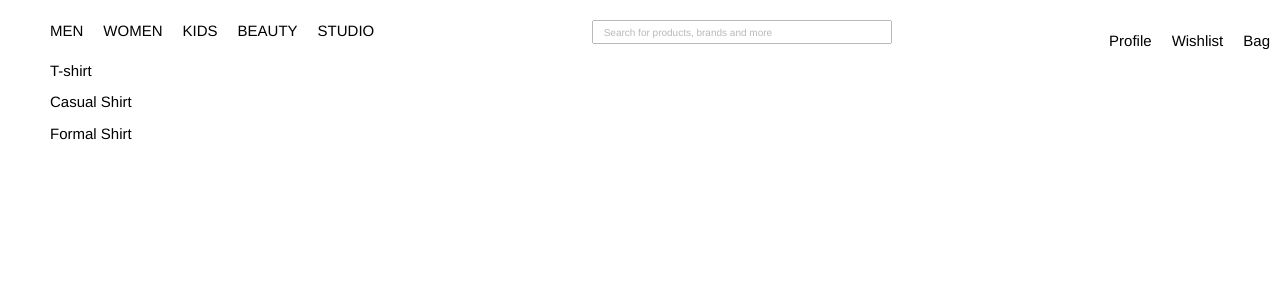
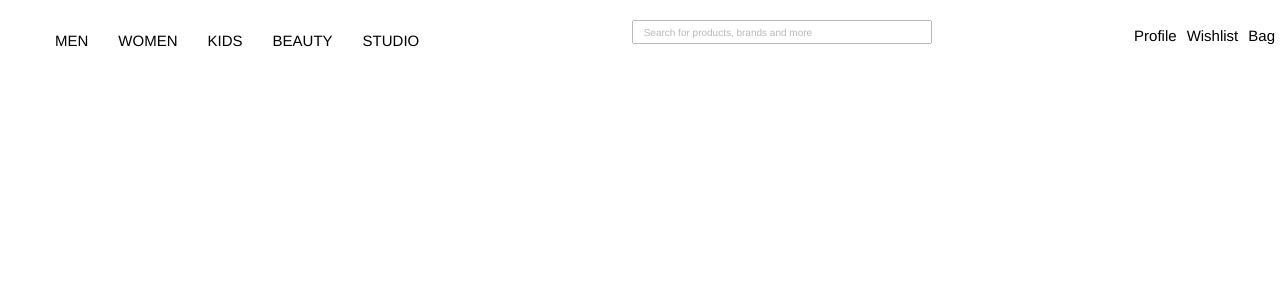
Before and after one commit to suganth4/quality-bazaar, a Vue app: page / in a window 1280 px wide. Shown: the top 300 px of the page. Built offline with nearby package versions, Linux system fonts and the light colour scheme.

Commit message:
--- Auto-Git Commit ---

```diff
--- a/src/components/login-qa.vue
+++ b/src/components/login-qa.vue
@@ -20,24 +20,44 @@
             <div class="option">
                 <ul class="menu">
                     <li id="options-list-1">
-                        <a href="" >MEN</a>
+                        <a href="" id="men-menu">MEN</a>
                         <div id="men">
                             <a href="">T-shirt</a>
                             <a href="">Casual Shirt</a>
                             <a href="">Formal Shirt</a>
                         </div>
                     </li>
-                    <li>
-                        <a href="" id="options-list-2">WOMEN</a>
+                    <li id="options-list-2">
+                        <a href="" id="women-menu">WOMEN</a>
+                        <div id="women">
+                            <a href="">T-shirt</a>
+                            <a href="">Casual Shirt</a>
+                            <a href="">Formal Shirt</a>
+                        </div>
                     </li>
-                    <li>
-                        <a href="" id="options-list-3">KIDS</a>
+                    <li id="options-list-3">
+                        <a href="" id="kids-menu">KIDS</a>
+                        <div id="kids">
+                            <a href="">T-shirt</a>
+                            <a href="">Casual Shirt</a>
+                            <a href="">Formal Shirt</a>
+                        </div>
                     </li>
-                    <li>
-                        <a href="" id="options-list-4">BEAUTY</a>
+                    <li id="options-list-4">
+                        <a href="" id="beauty-menu">BEAUTY</a>
+                        <div id="beauty">
+                            <a href="">T-shirt</a>
+                            <a href="">Casual Shirt</a>
+                            <a href="">Formal Shirt</a>
+                        </div>
                     </li>
-                    <li>
-                        <a href="" id="options-list-5">STUDIO</a>
+                    <li id="options-list-5">
+                        <a href="" id="studio-menu">STUDIO</a>
+                       <div id="studio">
+                            <a href="">T-shirt</a>
+                            <a href="">Casual Shirt</a>
+                            <a href="">Formal Shirt</a>
+                        </div>
                     </li>
                 </ul>
             </div>
@@ -73,27 +93,30 @@ export default {
 .menu li {
     display: inline-block;
 }
-#options-list-1 a,#options-list-2,#options-list-3,#options-list-4,#options-list-5,.kart {
+li {
+    padding: 10px;
+}
+#options-list-1 a,#options-list-2 a,#options-list-3 a,#options-list-4 a,#options-list-5 a,.kart {
     text-decoration: none;
     color: black;
     font-size: 15px;
-    margin: 10px;
+    margin: 5px;
 }
-#men a {
+#men a, #women a, #kids a, #beauty a, #studio a {
     display: block;
 }
-#men {
+#men, #women, #kids, #beauty, #studio{
     display: none;
 }
-#men {
+#options-list-1:hover #men, #options-list-2:hover #women {
     display: block;
     position: absolute;
-    top:50px;
+    top:80px;
 }
-#options-list-1:hover a{
+#options-list-1:hover, #options-list-2:hover, #options-list-3:hover, #options-list-4:hover, #options-list-5:hover{
     border-bottom: solid 5px rgb(255, 0, 179);
 }
-#options-list-1:hover #men {
+#options-list-1:hover #men, #options-list-2:hover #women, #options-list-3:hover #kids, #options-list-4:hover #beauty, #options-list-5:hover #studio {
     display: block;
 }
 #search {
```
Also changed, not shown: .autogit/logs/log-23-2-2022-23-11-8.txt (added).
